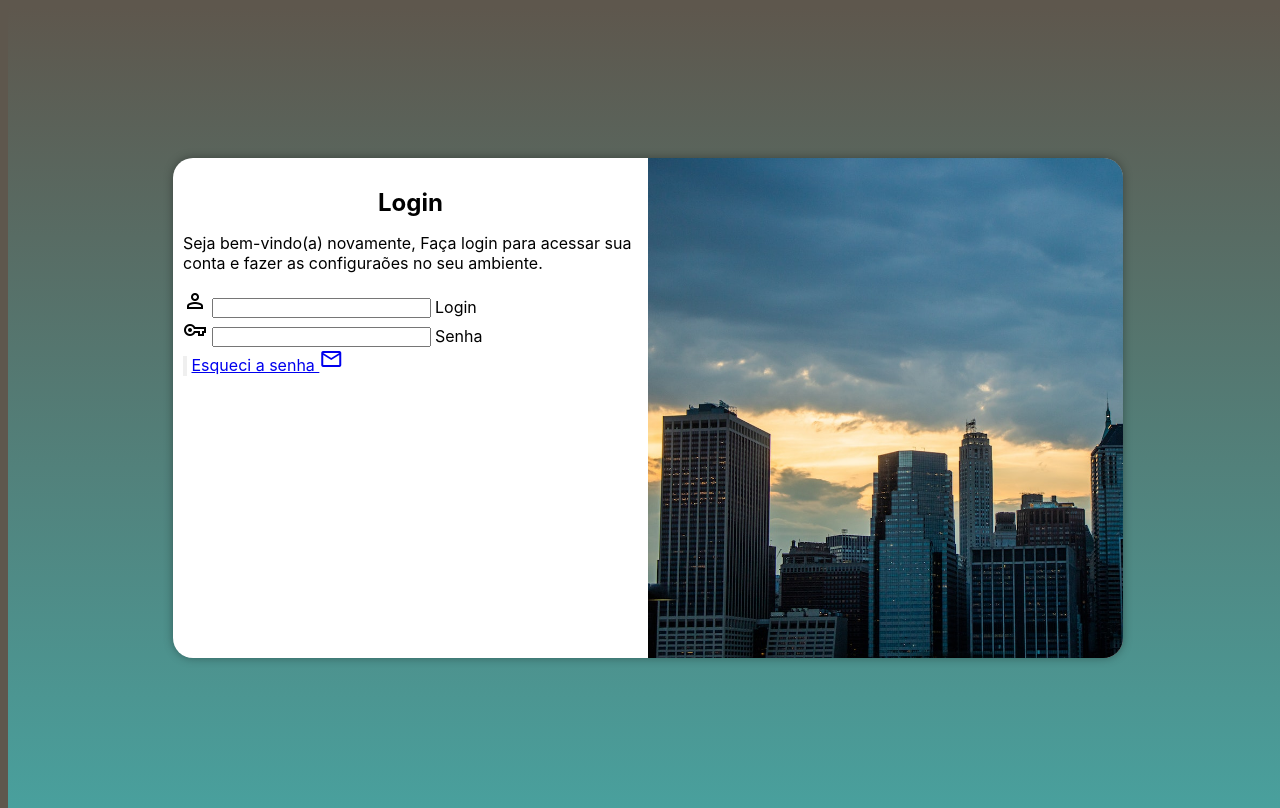
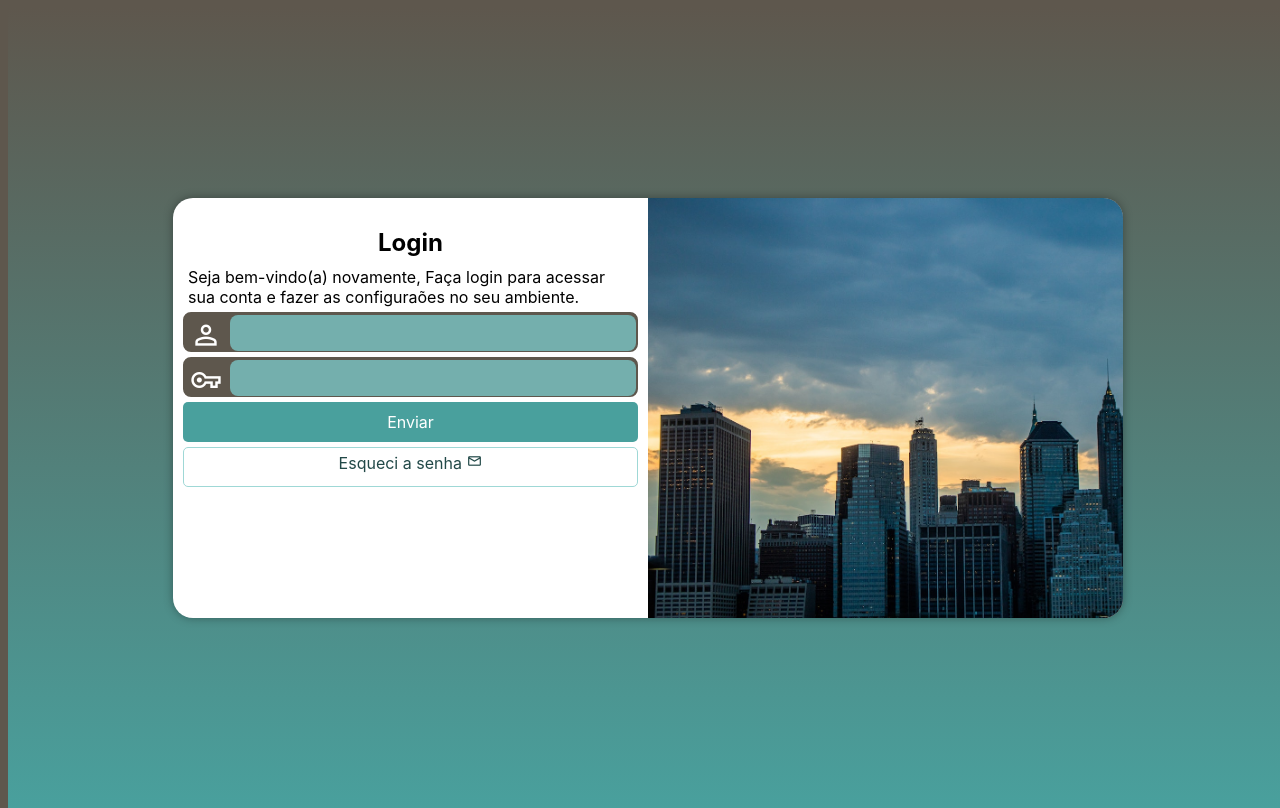
Before and after one commit to geissysouza/projeto-login, a plain HTML site: page index.html in a window 1280 px wide. Drawn offline with nearby package versions, Linux system fonts and the light colour scheme.

Commit message:
Atualização projeto login

```diff
--- a/estilos/media-query.css
+++ b/estilos/media-query.css
@@ -23,6 +23,7 @@ Grandes telas: acima de 1200px
 
     section#login{
         width: 80vw;
+        height: 320px;
     }
 
     section#login > div#imagem{
@@ -45,6 +46,7 @@ Grandes telas: acima de 1200px
 
     section#login{
         width: 950px;
+        height: 420px;
     }
 
     section#login > div#imagem{
--- a/estilos/style.css
+++ b/estilos/style.css
@@ -30,16 +30,16 @@ section#login{
     position: absolute;
     top: 50%;
     left: 50%;
-    transform: translate(-50%,-50%);
+
     overflow: hidden;
-
 
     background-color: white;
     width: 250px;
-    height: 500px;
+    height: 515px;
     border-radius: 20px;
     box-shadow: 0px 0px 10px rgba(0, 0, 0, 0.342);
 
+    transform: translate(-50%,-50%);
     transition: width 0.3s, height 0.3s;
     transition-timing-function: ease;
 }
@@ -66,5 +66,85 @@ div#formulario > h1{
 
 div#formulario > p{
     font-size: 0.8em;
+    margin: 5px;
 
 }
+
+form>div.campo{
+    display: block;
+    background-color: #5e574d;
+    border: 2px solid #5e574d;
+    width: 100%;
+    height: 40px;
+    border-radius: 8px;
+    margin: 5px 0px;
+
+}
+
+div.campo>label{
+    display: none;
+}
+
+div.campo>span{
+    color: white;
+   /* background-color: black;*/
+    font-size: 2em;
+    width: 40px;
+    padding: 5px;
+}
+
+div.campo>input{
+    background-color: #74afad;
+    font-size: 1em;
+    width: calc(100% - 45px);
+    height: 100%;
+    border: 0px;
+    border-radius: 8px;
+    padding: 4px;
+    transform: translateY(-12px);
+}
+
+div.campo>input:focus-within{
+    background-color: white;
+    border:none;
+}
+
+
+form>input[type=submit]{
+    display: block;
+    font-size: 1em;
+    width:100%;
+    height: 40px;
+    background-color: #49a09d;
+    color: white;
+    border: none;
+    border-radius: 5px;
+    cursor: pointer;
+}
+
+form>input[type=submit]:hover{
+    background-color:#224948 ;
+}
+
+form > a.botao{
+    display: block;
+    text-align: center;
+    font-size: 1em;
+    width: 100%;
+    height: 40px;
+    padding-top: 5px;
+    margin-top: 5px;
+    background-color: white;
+    color: #224948;
+    border: 1px solid #9fd8d6;
+    border-radius: 5px;
+    text-decoration: none;
+}
+
+form > a.botao:hover{
+    background-color: #92fdfa;
+}
+
+form>a.botao>span{
+    font-size: 1em;
+}
--- a/index.html
+++ b/index.html
@@ -29,8 +29,9 @@
                         <input type="password" name="senha" id="isenha" autocomplete="current-password" required minlength="8" maxlength="20">
                         <label for="isenha">Senha</label>
                     </div>
-                    <input type="submit" value="">
-                    <a href="esqueci.html">Esqueci a senha
+
+                    <input type="submit" value="Enviar">
+                    <a href="esqueci.html" class="botao">Esqueci a senha
                         <span class="material-symbols-outlined"> mail </span>
                     </a>
 
```
